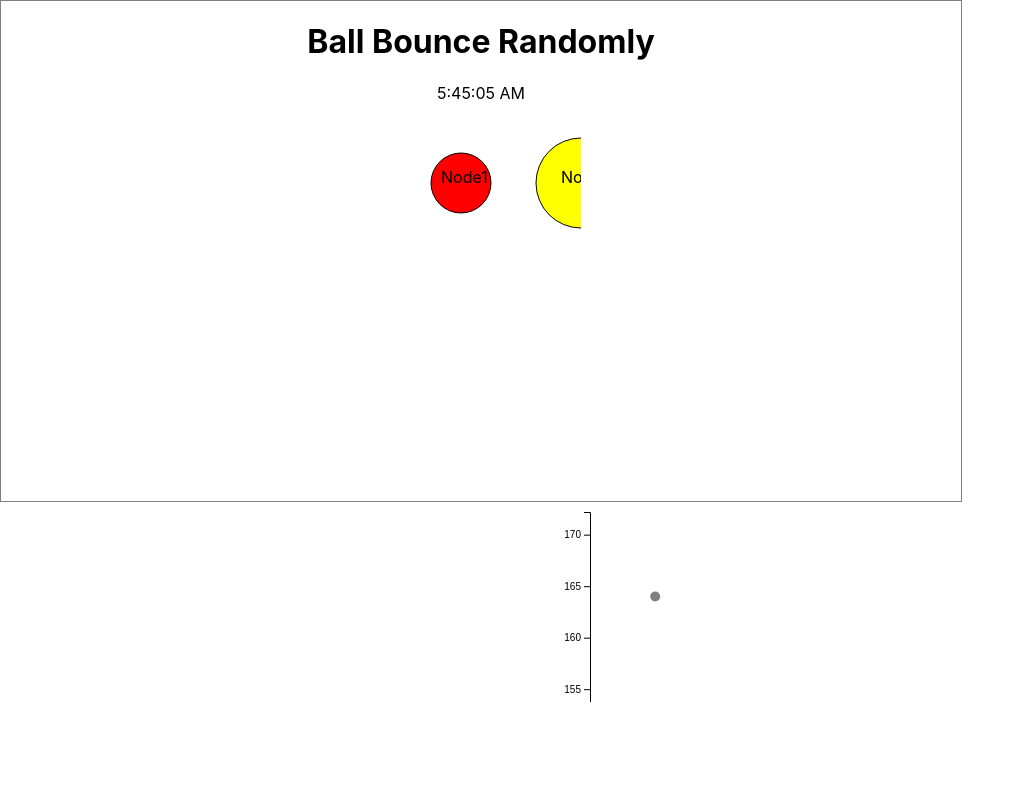
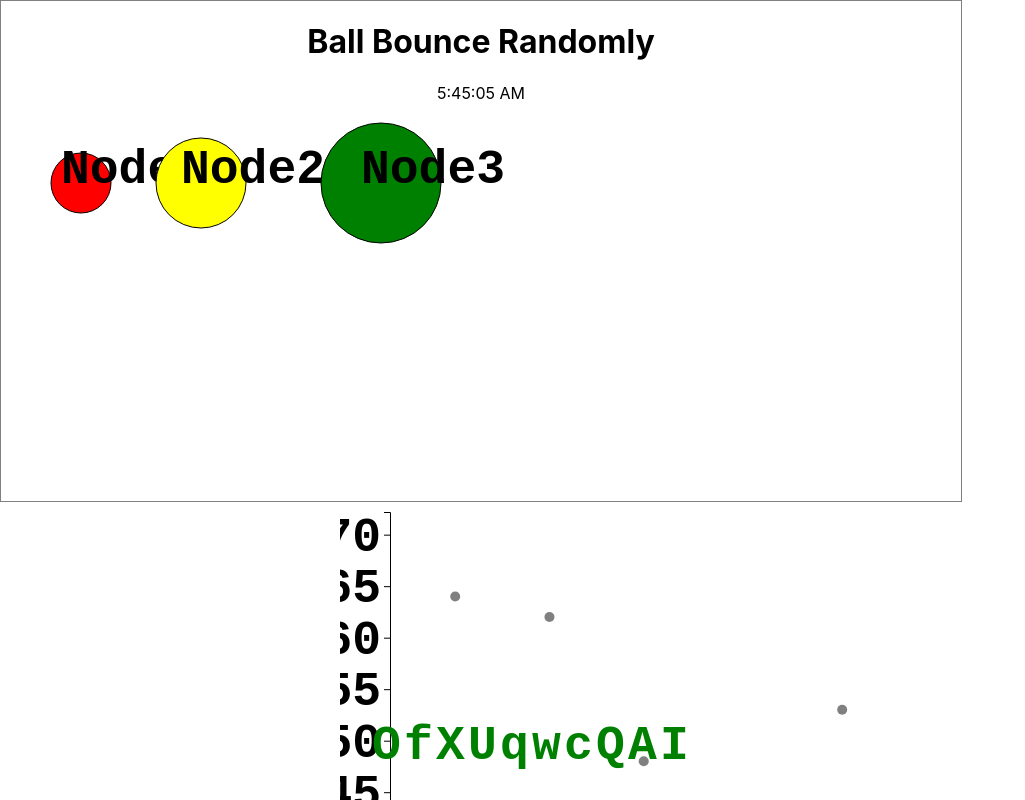
Before and after one commit to hustbill/react-alert-dashboard, a React (Create React App) app in the folder react-byte-dance/: page / in a window 1280 px wide. Shown: the top 800 px of the page, without its empty margins (0-1025 px from the left). Built offline with nearby package versions, Linux system fonts and the light colour scheme.

Commit message:
alphabet enter, update, exit

```diff
--- a/react-byte-dance/src/components/Alphabet.css
+++ b/react-byte-dance/src/components/Alphabet.css
@@ -1,13 +1,15 @@
-svg {
-  width: 200px;
-  height: 200px;
+text {
+  font: bold 48px monospace;
 }
 
-svg.red {
-  background: red;
-  position: relative;
+.enter {
+  fill: green;
 }
 
-svg.blue {
-  background: blue;
+.update {
+  fill: #333;
 }
+
+.exit {
+  fill: brown;
+}
```
